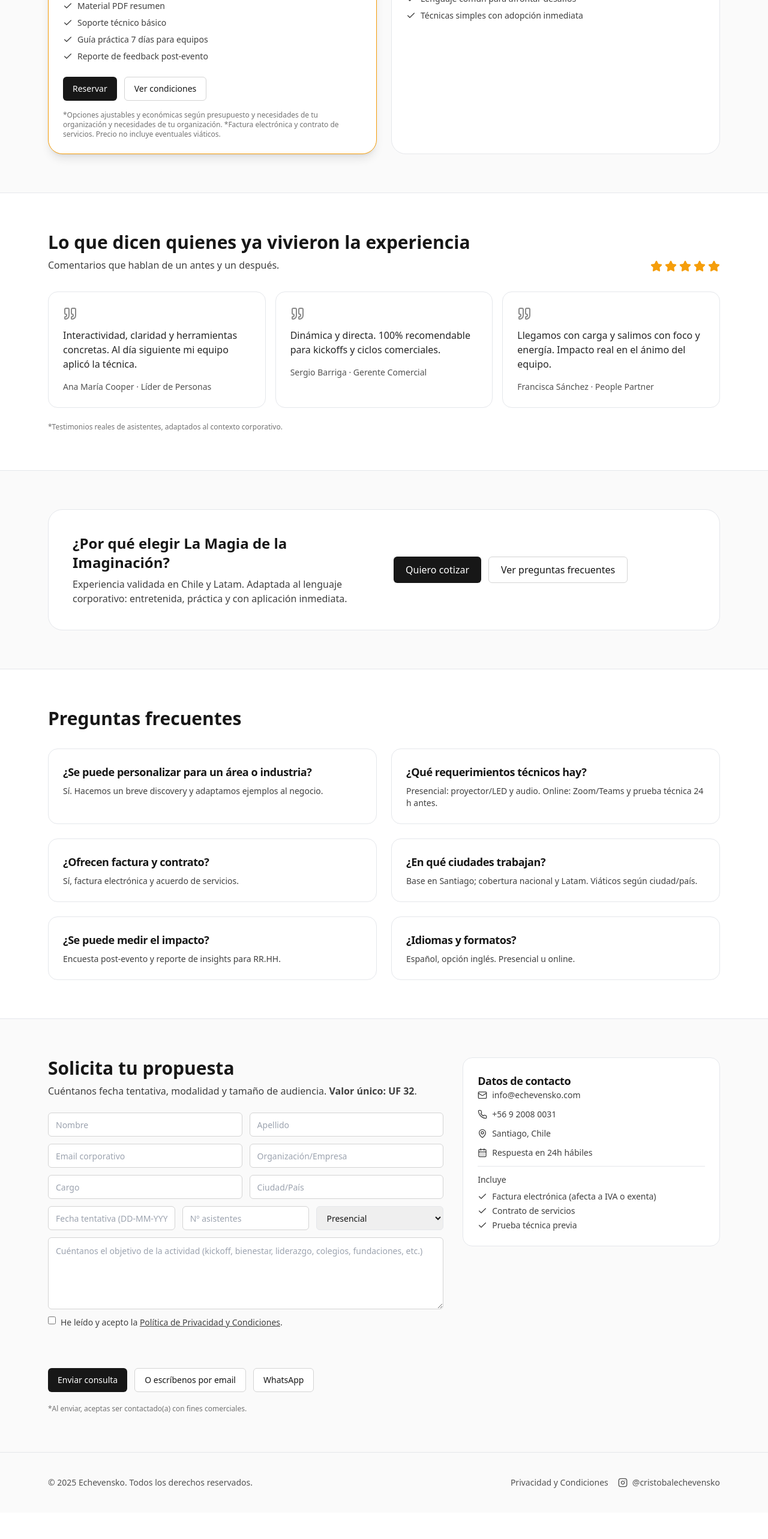
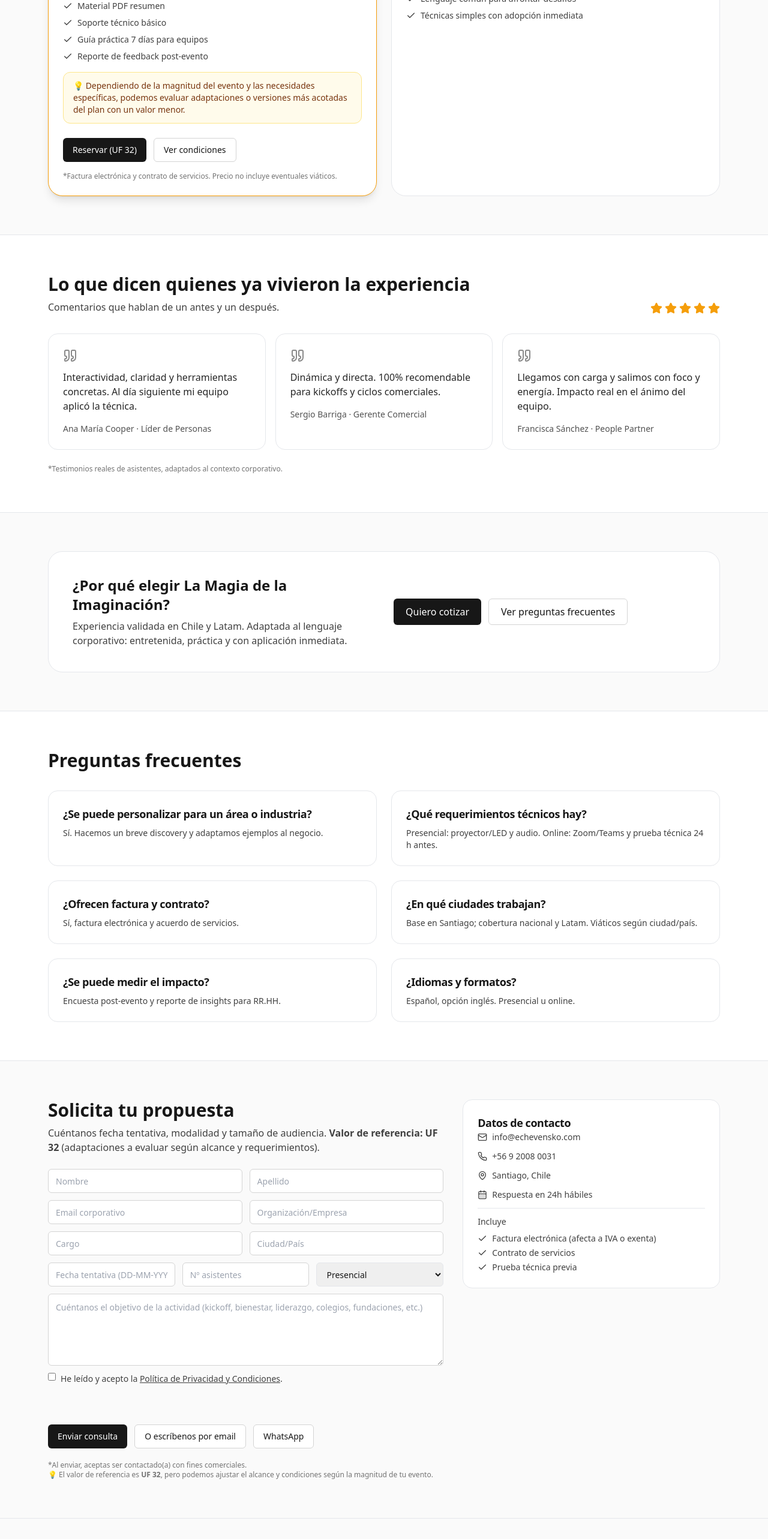
Before and after one commit to TronxGroup/Echevensko, a Next.js app: page / in a window 1280 px wide. Shown: the part 2840-5406 px from the top of the page at 60% size. Before the commit the page ends 5362 px from the top, so only its background shows below. Built offline with nearby package versions, Linux system fonts and the light colour scheme.

Commit message:
Update page.tsx

```diff
--- a/app/page.tsx
+++ b/app/page.tsx
@@ -161,13 +161,10 @@ export default function EchevenskoB2BLanding() {
               if(e){ e.preventDefault(); }
               return false;
             }
-            // Deshabilitar botón submit tras envío para evitar dobles envíos
             var submitBtn = document.querySelector('.crmWebToEntityForm .formsubmit, button[type="submit"]');
             if(submitBtn){ submitBtn.setAttribute('disabled', 'true'); }
             return true;
           }
-
-          // Adjuntar handler al form en runtime (porque en React onSubmit necesita función, no string)
           window.addEventListener('DOMContentLoaded', function(){
             var f = document.getElementById('webform6988454000000575779');
             if(f){
@@ -232,7 +229,7 @@ export default function EchevenskoB2BLanding() {
           serviceType: "Corporate Motivational Talk",
           offers: {
             "@type": "Offer",
-            priceCurrency: "CLF", // UF en ISO 4217
+            priceCurrency: "CLF",
             price: "32",
             availability: "https://schema.org/InStock",
             url: "https://empresas.echevensko.com/#valor",
@@ -735,17 +732,22 @@ export default function EchevenskoB2BLanding() {
                     </li>
                   ))}
                 </ul>
+
+                {/* Nota de flexibilidad de precio */}
+                <div className="mt-4 rounded-xl border border-amber-200 bg-amber-50 px-4 py-3 text-sm text-amber-900">
+                  💡 Dependiendo de la magnitud del evento y las necesidades específicas,
+                  podemos evaluar adaptaciones o versiones más acotadas del plan con un valor menor.
+                </div>
+
                 <div className="mt-6 flex flex-wrap gap-3">
                   <Button asChild className="rounded-2xl">
-                    <a href="#contacto">Reservar </a>
+                    <a href="#contacto">Reservar (UF 32)</a>
                   </Button>
                   <Button asChild variant="outline" className="rounded-2xl">
                     <a href="#faq">Ver condiciones</a>
                   </Button>
                 </div>
                 <p className="text-xs text-neutral-500 mt-4">
-                  *Opciones ajustables y económicas según presupuesto y necesidades de tu organización
-                  y necesidades de tu organización.
                   *Factura electrónica y contrato de servicios. Precio no incluye
                   eventuales viáticos.
                 </p>
@@ -921,7 +923,7 @@ export default function EchevenskoB2BLanding() {
               <h2 className="text-3xl font-bold">Solicita tu propuesta</h2>
               <p className="mt-2 text-neutral-700">
                 Cuéntanos fecha tentativa, modalidad y tamaño de audiencia.{" "}
-                <strong>Valor único: UF 32</strong>.
+                <strong>Valor de referencia: UF 32</strong> (adaptaciones a evaluar según alcance y requerimientos).
               </p>
 
               <form
@@ -1066,7 +1068,8 @@ export default function EchevenskoB2BLanding() {
                 </div>
 
                 <p className="text-xs text-neutral-500 mt-2">
-                  *Al enviar, aceptas ser contactado(a) con fines comerciales.
+                  *Al enviar, aceptas ser contactado(a) con fines comerciales. <br />
+                  💡 El valor de referencia es <strong>UF 32</strong>, pero podemos ajustar el alcance y condiciones según la magnitud de tu evento.
                 </p>
               </form>
             </div>
```
